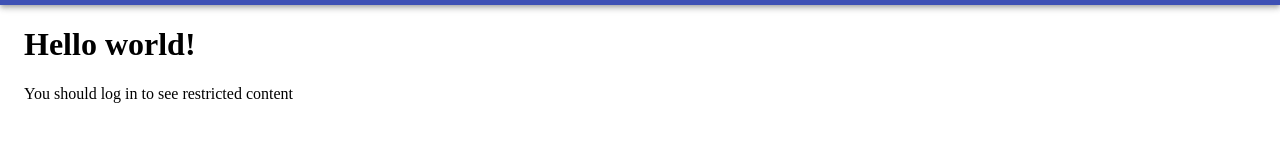
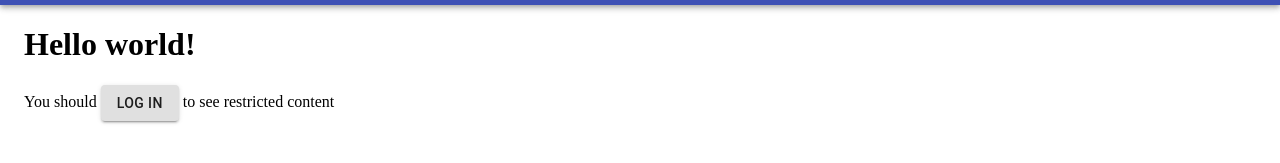
Before and after one commit to cross-team/draying-front-end, a Gatsby site: page / in a window 1280 px wide. Shown: the part 59-222 px from the top of the page. Built offline with nearby package versions, Linux system fonts and the light colour scheme; Gatsby itself is replaced by a stand-in of ours.

Commit message:
minor tweaks

```diff
--- a/src/pages/index.js
+++ b/src/pages/index.js
@@ -1,7 +1,7 @@
 import React from 'react'
 import { Link } from 'gatsby'
 import { isLoggedIn, getUser } from '../services/auth'
-
+import Button from '@material-ui/core/Button'
 import Layout from '../components/layout'
 
 export default () => (
@@ -11,12 +11,17 @@ export default () => (
       {isLoggedIn() ? (
         <>
           You are logged in, so check your{' '}
-          <Link to="/app/profile">profile</Link>
+          <Link to="/app/profile">
+            <Button variant="contained">profile</Button>
+          </Link>
         </>
       ) : (
         <>
-          You should <Link to="/app/login">log in</Link> to see restricted
-          content
+          You should{' '}
+          <Link to="/app/login">
+            <Button variant="contained">Log in</Button>
+          </Link>{' '}
+          to see restricted content
         </>
       )}
     </p>
```
Also changed, not shown: src/components/nav-bar.js (+0 -49 lines).
